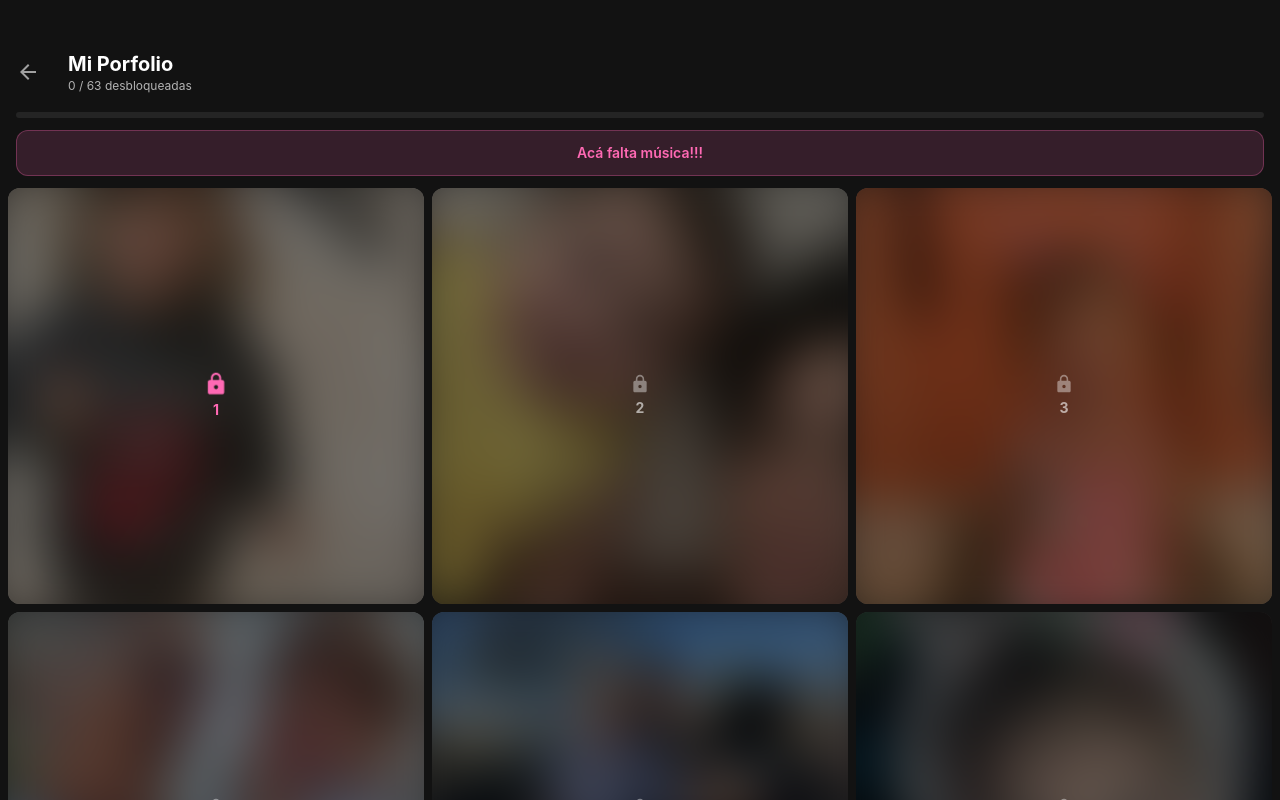
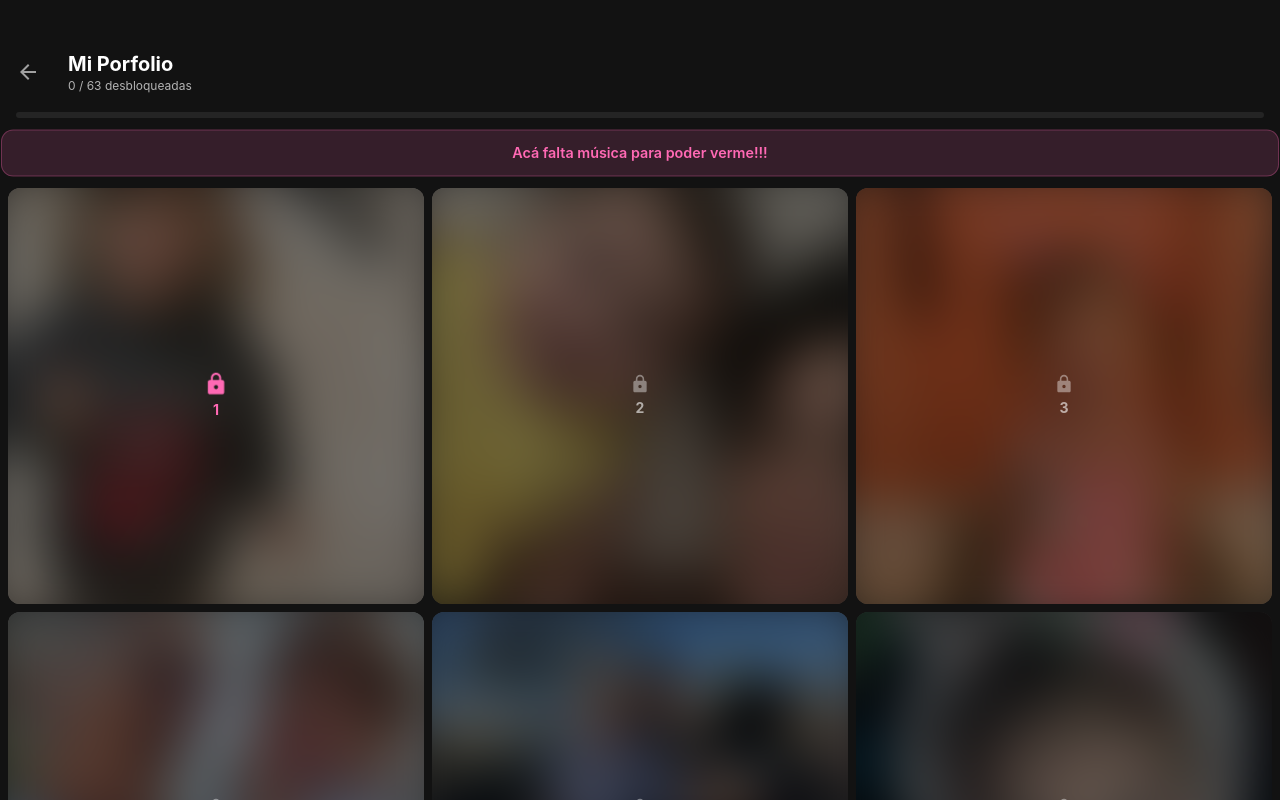
Before and after one commit to danunzio/PerliCumple, a Next.js app: page /portfolio in a window 1280 px wide. Both pictures are taken after a click on the button "¡Empezar!". Shown: the top 800 px of the page. Built offline with nearby package versions, Linux system fonts and the light colour scheme.

Commit message:
Nvos detalles

```diff
--- a/src/app/layout.tsx
+++ b/src/app/layout.tsx
@@ -16,13 +16,19 @@ export const metadata: Metadata = {
     siteName: "Perli Cumple",
     images: [
       {
-        url: "/og-image.jpg",
+        url: "https://perli-cumple.vercel.app/og-image.jpg",
         width: 1200,
         height: 630,
         alt: "Perlita Rockera",
       },
     ],
     type: "website",
+  },
+  twitter: {
+    card: "summary_large_image",
+    title: "Feliz Cumple Perlita 🎉",
+    description: "Para celebrar los 3 años de Perlita!. Hecho con mucho amor!.",
+    images: ["https://perli-cumple.vercel.app/og-image.jpg"],
   },
 };
 
--- a/src/app/portfolio/page.tsx
+++ b/src/app/portfolio/page.tsx
@@ -144,8 +144,8 @@ export default function PortfolioPage() {
 
       {noMusic && (
         <div className="px-4 pb-3 animate-fade-in">
-          <div className="bg-accent/15 border border-accent/30 rounded-xl px-4 py-3 text-center">
-            <p className="text-accent font-semibold text-sm">Acá falta música!!!</p>
+          <div className="bg-accent/15 border border-accent/30 rounded-xl px-4 py-3 text-center animate-pulse-soft">
+            <p className="text-accent font-semibold text-sm">Acá falta música para poder verme!!!</p>
           </div>
         </div>
       )}
```
Also changed, not shown: public/og-image.jpg (renamed from src/varios/og-image.jpg).
